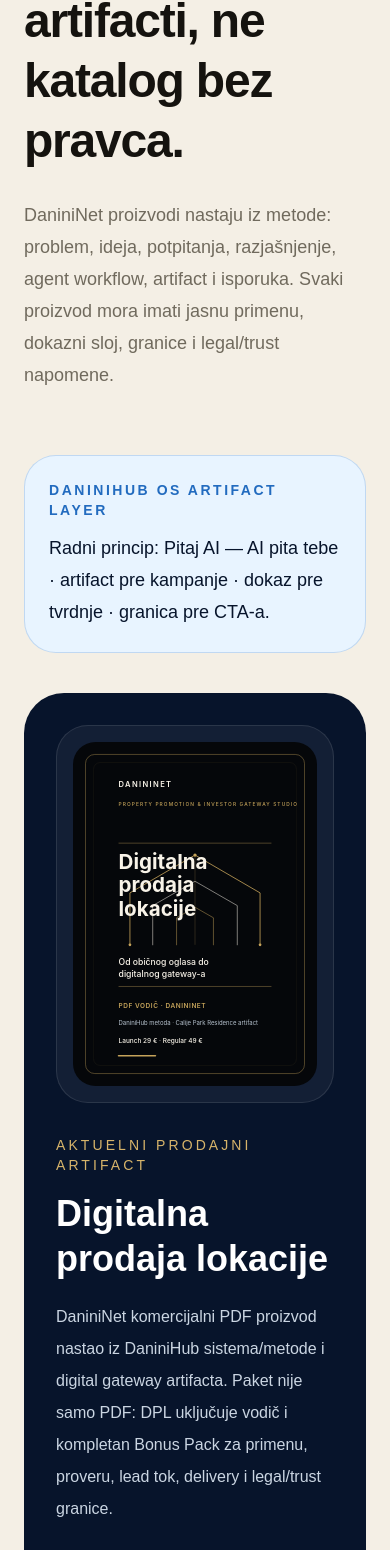
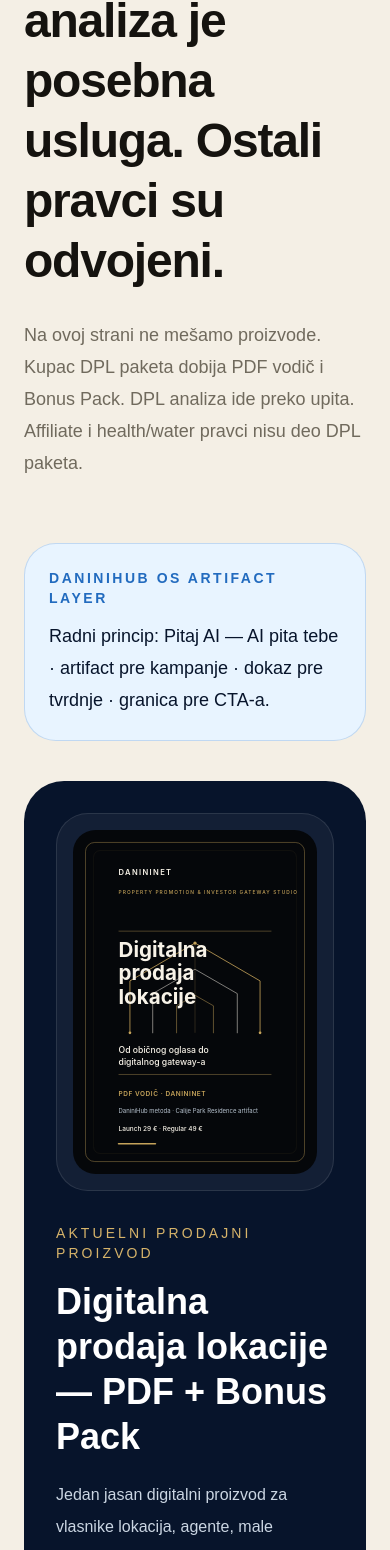
Before and after one commit to danininet/danininet, a Next.js app: page /sr/proizvodi in a window 390 px wide. Shown: the part 418-1968 px from the top of the page. Built offline with nearby package versions, Linux system fonts and the light colour scheme; no server answers.

Commit message:
Uskladi proizvode oko DPL paketa i DPL analize

```diff
--- a/app/[locale]/proizvodi/page.tsx
+++ b/app/[locale]/proizvodi/page.tsx
@@ -4,13 +4,13 @@ import { SectionIntro, SiteShell, normalizeLocale, localizedPath } from "@/compo
 
 type Locale = "sr" | "de" | "en";
 
-type ProductCard = {
+type Card = {
   label: string;
   title: string;
   text: string;
   status: string;
   cta: string;
-  href?: string;
+  href: "dpl" | "support" | "newsletter" | "health";
   points: string[];
 };
 
@@ -42,9 +42,12 @@ const copy: Record<Locale, {
   systemTitle: string;
   system: string[];
   includeTitle: string;
-  inventoryTitle: string;
-  inventoryText: string;
-  products: ProductCard[];
+  offerTitle: string;
+  offerText: string;
+  cards: Card[];
+  futureTitle: string;
+  futureText: string;
+  futureCards: Card[];
   methodTitle: string;
   methodSteps: [string, string][];
   disclaimerTitle: string;
@@ -52,139 +55,158 @@ const copy: Record<Locale, {
 }> = {
   sr: {
     eyebrow: "DaniniNet proizvodi",
-    title: "Proizvodi kao DaniniHub OS artifacti, ne katalog bez pravca.",
-    text: "DaniniNet proizvodi nastaju iz metode: problem, ideja, potpitanja, razjašnjenje, agent workflow, artifact i isporuka. Svaki proizvod mora imati jasnu primenu, dokazni sloj, granice i legal/trust napomene.",
+    title: "DPL je glavni proizvod. DPL analiza je posebna usluga. Ostali pravci su odvojeni.",
+    text: "Na ovoj strani ne mešamo proizvode. Kupac DPL paketa dobija PDF vodič i Bonus Pack. DPL analiza ide preko upita. Affiliate i health/water pravci nisu deo DPL paketa.",
     artifactNote: "Radni princip: Pitaj AI — AI pita tebe · artifact pre kampanje · dokaz pre tvrdnje · granica pre CTA-a.",
-    featured: "Aktuelni prodajni artifact",
-    dplTitle: "Digitalna prodaja lokacije",
-    dplText: "DaniniNet komercijalni PDF proizvod nastao iz DaniniHub sistema/metode i digital gateway artifacta. Paket nije samo PDF: DPL uključuje vodič i kompletan Bonus Pack za primenu, proveru, lead tok, delivery i legal/trust granice.",
+    featured: "Aktuelni prodajni proizvod",
+    dplTitle: "Digitalna prodaja lokacije — PDF + Bonus Pack",
+    dplText: "Jedan jasan digitalni proizvod za vlasnike lokacija, agente, male investitore i digitalne kreatore koji žele da običan oglas pretvore u ozbiljniji digitalni prodajni tok. Paket uključuje PDF vodič i Bonus Pack za primenu, proveru, lead tok, delivery i legal/trust granice.",
     dplCta: "Otvori DPL prodajnu stranicu",
     price: "29 € launch · 49 € regular",
-    systemTitle: "Artifact tok",
-    system: ["Problem", "Ideja", "Podpitanja", "Razjašnjenje", "Agent workflow", "Artifact", "Delivery", "Signal"],
+    systemTitle: "DPL tok",
+    system: ["Problem", "Podpitanja", "Gateway", "Brief", "Lead", "Delivery", "Signal"],
     includeTitle: "DPL paket uključuje",
-    inventoryTitle: "Inventar proizvoda i affiliate pravaca",
-    inventoryText: "DaniniNet sada razdvaja glavne proizvode, buduće artifacte i affiliate pravce: DPL kao aktivni proizvod, DaniniLans kao health/water sloj, Hostinger kao approved alat, Amazon kao selektivni kanal i WELLAN/UMH kao review pravac uz stroge granice tvrdnji.",
-    products: [
+    offerTitle: "Šta se zaista nudi",
+    offerText: "Zaključana ponuda ima dva nivoa: digitalni proizvod koji se kupuje odmah i uslugu koja se traži preko upita. Tako kupcu ne obećavamo više nego što stvarno isporučujemo.",
+    cards: [
       {
-        label: "DaniniNet · Glavni digitalni proizvod",
-        title: "Digitalna prodaja lokacije — PDF + Bonus Pack",
-        text: "Glavni proizvod za vlasnike lokacija, agente, male investitore i digitalne kreatore koji žele da običan oglas pretvore u javni gateway i ozbiljniji poslovni tok. Bonus Pack je uključen u paket.",
-        status: "Aktivni prodajni fokus · owned product",
+        label: "Digitalni proizvod · Gumroad",
+        title: "DPL Paket — PDF vodič + Bonus Pack",
+        text: "Kupac dobija edukativni PDF i operativni Bonus Pack. Ovo je glavni komercijalni proizvod DaniniNet-a i ne uključuje individualnu analizu konkretne lokacije.",
+        status: "Aktivni prodajni fokus · 29 € launch",
         cta: "Prodajna stranica",
         href: "dpl",
-        points: ["DaniniHub metoda", "Digital gateway", "Bonus Pack uključen", "Lead i delivery logika"],
+        points: ["PDF + Bonus Pack", "Gumroad isporuka", "AI Dialogue Worksheet", "bez garancije prodaje"],
       },
       {
-        label: "DaniniLans · Health / Water",
-        title: "DaniniLans — voda, hidratacija i zdrav stil života",
-        text: "Budući health/water artifact sloj na daninilans.daninihub.com. Nastaje iz postojećih materijala o vodi, hidrataciji i zdravijim navikama, ali sa jasnim health disclaimerima i DaniniHub metodom.",
+        label: "Usluga · preko upita",
+        title: "DPL analiza potencijala lokacije",
+        text: "Za vlasnike parcela, poslovnih prostora ili zakupnih površina koji žele konkretnu proveru: namena, javni/privatni sloj, rizici, lead logika i sledeći koraci.",
+        status: "Posebna ponuda · nije Gumroad proizvod",
+        cta: "Zatraži DPL analizu",
+        href: "support",
+        points: ["individualni upit", "ručna procena", "bez automatizovanih obećanja", "pisani dogovor pre rada"],
+      },
+    ],
+    futureTitle: "Odvojeni pravci — nisu deo DPL paketa",
+    futureText: "Ovi pravci ostaju u sistemu, ali se ne prikazuju kao sadržaj DPL kupovine. Svaki ima svoj disclaimer, svoju stranicu i svoju kampanju kada bude spreman.",
+    futureCards: [
+      {
+        label: "Health / Water · poseban projekat",
+        title: "DaniniLans — voda i zdrav stil života",
+        text: "Poseban health/water sloj sa jasnim granicama tvrdnji. Nije deo DPL paketa i ne sme se mešati sa prodajom lokacija.",
         status: "Poseban projekat · sledeća faza",
+        cta: "Pogledaj pravac",
+        href: "health",
+        points: ["voda", "zdrav stil života", "health disclaimer", "DACH sadržaj kasnije"],
+      },
+      {
+        label: "Affiliate · posebno označeno",
+        title: "Hostinger, Amazon, WELLAN/UMH i drugi pravci",
+        text: "Affiliate proizvodi idu samo kroz jasno označene preporuke, bez mešanja sa DPL isporukom i bez medicinskih ili finansijskih obećanja.",
+        status: "Inventar · nije deo DPL kupovine",
         cta: "Prati razvoj",
         href: "newsletter",
-        points: ["voda i hidratacija", "water filter preporuke", "health disclaimer", "DACH sadržaj"],
-      },
-      {
-        label: "Approved affiliate · infrastruktura",
-        title: "Hostinger",
-        text: "Preporučeni hosting/domen pravac za blogere, affiliate početnike, landing stranice i male online projekte. Ide kroz transparentan affiliate disclosure i registry kontrolu.",
-        status: "Approved · registry controlled",
-        cta: "Interesuje me setup",
-        href: "newsletter",
-        points: ["hosting", "domeni", "blog setup", "affiliate disclosure"],
-      },
-      {
-        label: "Selective affiliate · DACH",
-        title: "Amazon PartnerNet — kurirane preporuke",
-        text: "Amazon ne ide kao generički katalog. Ide selektivno kroz vodu/filtere, creator setup, ergonomiju i knjige, uz jasne disclaimere i bez medicinskih obećanja.",
-        status: "Approved-selective · bez hype-a",
-        cta: "Prijavi interesovanje",
-        href: "newsletter",
-        points: ["water/filter products", "creator setup", "ergonomija", "knjige"],
-      },
-      {
-        label: "Affiliate / partner product",
-        title: "WELLAN®2000",
-        text: "Partner/affiliate pravac za obradu vode, kamenac, cevi, koroziju i kvalitet vode. Materijal postoji kroz prezentaciju i kontakt distributera.",
-        status: "Review · potrebna pravila tvrdnji",
-        cta: "Prijavi interesovanje",
-        href: "newsletter",
-        points: ["water treatment", "kamenac", "partner kontakt", "bez medicinskih obećanja"],
-      },
-      {
-        label: "Affiliate / research cluster",
-        title: "UMH, Brita, Aarke, Berkey, Santevia, Aqualogis, Maunawai",
-        text: "Grupa proizvoda iz DaniniLans materijala za buduće affiliate kartice, poređenja i članke. Linkovi moraju biti provereni pre javne objave.",
-        status: "Inventarisan pravac · link audit pre objave",
-        cta: "Prijavi interesovanje",
-        href: "newsletter",
-        points: ["affiliate cards", "poređenja", "water filters", "transparent disclosure"],
+        points: ["affiliate disclosure", "link audit pre objave", "bez hype-a", "posebne stranice"],
       },
     ],
     methodTitle: "Kako svaki proizvod mora nastati",
-    methodSteps: [["01", "Problem se imenuje bez hype-a."], ["02", "AI postavlja do tri potpitanja za razjašnjenje."], ["03", "Agent workflow razdvaja činjenice, pretpostavke i rizike."], ["04", "Artifact se isporučuje kao stranica, PDF, email tok ili alat."], ["05", "Legal/trust sloj čuva granice i poverenje."], ["06", "Metrics signal odlučuje GO, dorada ili stop."]],
+    methodSteps: [["01", "Problem se imenuje bez hype-a."], ["02", "AI postavlja potpitanja za razjašnjenje."], ["03", "Agent workflow razdvaja činjenice, pretpostavke i rizike."], ["04", "Artifact se isporučuje kao stranica, PDF, email tok ili alat."], ["05", "Legal/trust sloj čuva granice i poverenje."], ["06", "Metrics signal odlučuje GO, dorada ili stop."]],
     disclaimerTitle: "Granice i poverenje",
-    disclaimerText: "Sadržaj je edukativnog i informativnog karaktera. Affiliate linkovi moraju biti označeni. Health/water sadržaj nije medicinski savet. DPL nije pravni, finansijski, urbanistički, tehnički ili investicioni savet i ne obećava prodaju, profit, investitore ili dozvole. AI može pomoći u strukturi i pitanjima, ali čovek donosi odluku.",
+    disclaimerText: "DPL paket je edukativni digitalni proizvod. DPL analiza je posebna usluga preko upita. DPL nije pravni, finansijski, urbanistički, tehnički ili investicioni savet i ne obećava prodaju, profit, investitore, zakupce ili dozvole. Affiliate i health/water pravci nisu deo DPL paketa osim ako je izričito drugačije navedeno.",
   },
   de: {
     eyebrow: "DaniniNet Produkte",
-    title: "Produkte als DaniniHub OS Artefakte, nicht als richtungsloser Katalog.",
-    text: "DaniniNet Produkte entstehen aus Methode: Problem, Idee, Rückfragen, Klärung, Agent Workflow, Artefakt und Auslieferung.",
+    title: "DPL ist das Hauptprodukt. Die DPL-Analyse ist eine separate Dienstleistung.",
+    text: "Der Käufer des DPL-Pakets erhält PDF-Leitfaden und Bonus Pack. Eine individuelle Standortanalyse wird separat angefragt. Affiliate- und Health/Water-Linien sind nicht Teil des DPL-Pakets.",
     artifactNote: "Arbeitsprinzip: Frag die KI — die KI fragt dich · Artefakt vor Kampagne · Beleg vor Aussage · Grenze vor CTA.",
-    featured: "Aktuelles Verkaufsartefakt",
-    dplTitle: "Digitaler Verkauf von Standorten",
-    dplText: "DaniniNet kommerzielles PDF-Produkt aus DaniniHub Methode und Digital-Gateway Artefakt. Das Paket ist nicht nur ein PDF: DPL enthält den Leitfaden und den Bonus Pack für Anwendung, Prüfung, Lead Flow, Delivery und Legal/Trust Grenzen.",
+    featured: "Aktuelles Verkaufsprodukt",
+    dplTitle: "Digitaler Verkauf von Standorten — PDF + Bonus Pack",
+    dplText: "Ein klares digitales Produkt für Eigentümer, Vermittler, kleine Investoren und digitale Creator, die eine einfache Anzeige in einen seriöseren digitalen Verkaufsfluss übersetzen möchten.",
     dplCta: "DPL Verkaufsseite öffnen",
     price: "29 € Launch · 49 € regulär",
-    systemTitle: "Artefakt-Flow",
-    system: ["Problem", "Idee", "Rückfragen", "Klärung", "Agent Workflow", "Artefakt", "Delivery", "Signal"],
+    systemTitle: "DPL Flow",
+    system: ["Problem", "Rückfragen", "Gateway", "Brief", "Lead", "Delivery", "Signal"],
     includeTitle: "DPL Paket enthält",
-    inventoryTitle: "Produkt- und Affiliate-Inventar",
-    inventoryText: "Gefundene Produktlinien: DPL Paket, DaniniLans Health/Water Layer, Hostinger, Amazon selektiv, Wellan/UMH und Health/Water Affiliate-Linie.",
-    products: [],
+    offerTitle: "Was wirklich angeboten wird",
+    offerText: "Das Angebot ist sauber getrennt: digitales Produkt zum Sofortkauf und individuelle Analyse über Anfrage.",
+    cards: [
+      { label: "Digitalprodukt · Gumroad", title: "DPL Paket — PDF-Leitfaden + Bonus Pack", text: "Der Käufer erhält PDF und Bonus Pack. Keine individuelle Analyse eines konkreten Standorts.", status: "Aktiver Verkaufsfokus · 29 € Launch", cta: "Verkaufsseite", href: "dpl", points: ["PDF + Bonus Pack", "Gumroad Lieferung", "AI Dialogue Worksheet", "keine Ergebnisgarantie"] },
+      { label: "Dienstleistung · Anfrage", title: "DPL Standortpotenzial-Analyse", text: "Für Eigentümer, die eine konkrete Prüfung von Nutzung, Risiken, öffentlicher/privater Ebene, Lead-Logik und nächsten Schritten benötigen.", status: "Separate Anfrage · kein Gumroad Produkt", cta: "DPL Analyse anfragen", href: "support", points: ["individuelle Anfrage", "manuelle Prüfung", "keine automatischen Versprechen", "schriftlicher Rahmen"] },
+    ],
+    futureTitle: "Separate Linien — nicht Teil des DPL-Pakets",
+    futureText: "Diese Richtungen bleiben im System, werden aber nicht als Teil des DPL-Kaufs dargestellt.",
+    futureCards: [
+      { label: "Health / Water · separates Projekt", title: "DaniniLans — Wasser und gesunder Lebensstil", text: "Eigene Health/Water-Ebene mit klaren Grenzen. Nicht Teil des DPL-Pakets.", status: "Separates Projekt · nächste Phase", cta: "Bereich ansehen", href: "health", points: ["Wasser", "gesunder Lebensstil", "Health Disclaimer", "DACH Content später"] },
+      { label: "Affiliate · klar markiert", title: "Hostinger, Amazon, WELLAN/UMH und weitere Linien", text: "Affiliate-Empfehlungen nur mit klarer Kennzeichnung und ohne Vermischung mit DPL-Lieferung.", status: "Inventar · nicht Teil des DPL-Kaufs", cta: "Entwicklung verfolgen", href: "newsletter", points: ["Affiliate Disclosure", "Link-Audit vor Veröffentlichung", "ohne Hype", "separate Seiten"] },
+    ],
     methodTitle: "Wie jedes Produkt entstehen muss",
-    methodSteps: [["01", "Problem ohne Hype benennen."], ["02", "KI stellt bis zu drei Rückfragen."], ["03", "Workflow trennt Fakten, Annahmen und Risiken."], ["04", "Artefakt wird als Seite, PDF, E-Mail-Fluss oder Tool geliefert."], ["05", "Legal/Trust setzt Grenzen."], ["06", "Metriken entscheiden GO, Überarbeitung oder Stop."]],
+    methodSteps: [["01", "Problem ohne Hype benennen."], ["02", "KI stellt Rückfragen."], ["03", "Workflow trennt Fakten, Annahmen und Risiken."], ["04", "Artefakt wird als Seite, PDF, E-Mail-Fluss oder Tool geliefert."], ["05", "Legal/Trust setzt Grenzen."], ["06", "Metriken entscheiden GO, Überarbeitung oder Stop."]],
     disclaimerTitle: "Grenzen und Vertrauen",
-    disclaimerText: "Inhalte sind informativ und edukativ. Affiliate Links müssen markiert werden. Health/Water Inhalte sind kein medizinischer Rat. DPL ist kein rechtlicher, finanzieller, technischer oder Investment-Rat.",
+    disclaimerText: "Das DPL Paket ist ein informatives digitales Produkt. Die DPL Analyse ist eine separate Dienstleistung. DPL ist keine Rechts-, Finanz-, Planungs-, Technik- oder Investmentberatung und garantiert keinen Verkauf, Profit, Investor, Mieter oder Genehmigungen.",
   },
   en: {
     eyebrow: "DaniniNet products",
-    title: "Products as DaniniHub OS artifacts, not a directionless catalog.",
-    text: "DaniniNet products are created through method: problem, idea, clarifying questions, agent workflow, artifact and delivery.",
+    title: "DPL is the main product. DPL analysis is a separate service.",
+    text: "The DPL buyer receives the PDF guide and Bonus Pack. Individual location analysis is requested separately. Affiliate and health/water lines are not part of the DPL package.",
     artifactNote: "Working principle: Ask AI — AI asks you · artifact before campaign · proof before claim · boundary before CTA.",
-    featured: "Current sales artifact",
-    dplTitle: "Digital Location Sales",
-    dplText: "DaniniNet commercial PDF product created from the DaniniHub method and digital gateway artifact. The package is not just a PDF: DPL includes the guide and the Bonus Pack for application, checks, lead flow, delivery and legal/trust boundaries.",
+    featured: "Current sales product",
+    dplTitle: "Digital Location Sales — PDF + Bonus Pack",
+    dplText: "One clear digital product for owners, agents, small investors and digital creators who want to turn a basic listing into a more serious digital sales flow.",
     dplCta: "Open DPL sales page",
     price: "29 € launch · 49 € regular",
-    systemTitle: "Artifact flow",
-    system: ["Problem", "Idea", "Questions", "Clarification", "Agent workflow", "Artifact", "Delivery", "Signal"],
+    systemTitle: "DPL flow",
+    system: ["Problem", "Questions", "Gateway", "Brief", "Lead", "Delivery", "Signal"],
     includeTitle: "DPL package includes",
-    inventoryTitle: "Product and affiliate inventory",
-    inventoryText: "Confirmed lines: DPL package, DaniniLans health/water layer, Hostinger, selective Amazon, Wellan/UMH and Health/Water affiliate line.",
-    products: [],
+    offerTitle: "What is actually offered",
+    offerText: "The offer is separated: a digital product for instant purchase and an individual analysis service via inquiry.",
+    cards: [
+      { label: "Digital product · Gumroad", title: "DPL Package — PDF guide + Bonus Pack", text: "The buyer receives the PDF and Bonus Pack. This does not include an individual analysis of a specific location.", status: "Active sales focus · 29 € launch", cta: "Sales page", href: "dpl", points: ["PDF + Bonus Pack", "Gumroad delivery", "AI Dialogue Worksheet", "no result guarantee"] },
+      { label: "Service · inquiry", title: "DPL location potential analysis", text: "For owners who need a specific review of use, risks, public/private layer, lead logic and next steps.", status: "Separate inquiry · not a Gumroad product", cta: "Request DPL analysis", href: "support", points: ["individual inquiry", "manual review", "no automated promises", "written agreement"] },
+    ],
+    futureTitle: "Separate directions — not part of the DPL package",
+    futureText: "These directions remain in the system, but are not shown as part of the DPL purchase.",
+    futureCards: [
+      { label: "Health / Water · separate project", title: "DaniniLans — water and healthy lifestyle", text: "A separate health/water layer with clear claim boundaries. Not part of the DPL package.", status: "Separate project · next phase", cta: "View direction", href: "health", points: ["water", "healthy lifestyle", "health disclaimer", "DACH content later"] },
+      { label: "Affiliate · clearly disclosed", title: "Hostinger, Amazon, WELLAN/UMH and other lines", text: "Affiliate recommendations only with clear disclosure and without mixing them into DPL delivery.", status: "Inventory · not part of DPL purchase", cta: "Follow development", href: "newsletter", points: ["affiliate disclosure", "link audit before publishing", "no hype", "separate pages"] },
+    ],
     methodTitle: "How every product must be created",
-    methodSteps: [["01", "Name the problem without hype."], ["02", "AI asks up to three clarifying questions."], ["03", "Workflow separates facts, assumptions and risks."], ["04", "Artifact is delivered as page, PDF, email flow or tool."], ["05", "Legal/trust keeps boundaries."], ["06", "Metrics signal decides GO, improve or stop."]],
+    methodSteps: [["01", "Name the problem without hype."], ["02", "AI asks clarifying questions."], ["03", "Workflow separates facts, assumptions and risks."], ["04", "Artifact is delivered as page, PDF, email flow or tool."], ["05", "Legal/trust keeps boundaries."], ["06", "Metrics signal decides GO, improve or stop."]],
     disclaimerTitle: "Boundaries and trust",
-    disclaimerText: "Content is educational and informational. Affiliate links must be disclosed. Health/water content is not medical advice. DPL is not legal, financial, technical or investment advice.",
+    disclaimerText: "The DPL package is an educational digital product. DPL analysis is a separate inquiry-based service. DPL is not legal, financial, planning, technical or investment advice and does not guarantee a sale, profit, investor, tenant or permits.",
   },
 };
 
-function getProducts(lang: Locale) {
-  return copy[lang].products.length ? copy[lang].products : copy.sr.products;
+function pathFor(lang: Locale, href: Card["href"]) {
+  if (href === "dpl") return localizedPath(lang, "dpl");
+  if (href === "support") return localizedPath(lang, "support");
+  if (href === "health") return localizedPath(lang, "health");
+  return localizedPath(lang, "newsletter");
 }
 
-function productHref(lang: Locale, href?: string) {
-  if (href === "dpl") return localizedPath(lang, "dpl");
-  if (href === "newsletter") return `/${lang}/newsletter`;
-  return localizedPath(lang, "products");
+function CardGrid({ lang, cards }: { lang: Locale; cards: Card[] }) {
+  return (
+    <div className="mt-8 grid gap-6 md:grid-cols-2">
+      {cards.map((card) => (
+        <article key={card.title} className="rounded-[2rem] border border-black/10 bg-white p-7 shadow-sm">
+          <p className="text-xs uppercase tracking-[0.2em] text-[#226bbf]">{card.label}</p>
+          <h3 className="mt-3 text-2xl font-semibold leading-tight">{card.title}</h3>
+          <p className="mt-4 leading-8 text-[#706a5d]">{card.text}</p>
+          <p className="mt-5 rounded-2xl bg-[#fff7e8] px-4 py-3 text-sm font-semibold text-[#795d1e]">{card.status}</p>
+          <ul className="mt-5 grid gap-2 text-sm text-[#706a5d]">
+            {card.points.map((point) => <li key={point}>• {point}</li>)}
+          </ul>
+          <Link href={pathFor(lang, card.href)} className="mt-6 inline-flex rounded-full bg-[#07142b] px-5 py-3 text-sm font-semibold text-white">{card.cta}</Link>
+        </article>
+      ))}
+    </div>
+  );
 }
 
 export default async function ProductsPage({ params }: { params: Promise<{ locale: string }> }) {
   const { locale } = await params;
   const lang: Locale = normalizeLocale(locale);
   const t = copy[lang];
-  const products = getProducts(lang);
 
   return (
     <SiteShell locale={lang} currentPath={localizedPath(lang, "products")}>
@@ -198,7 +220,7 @@ export default async function ProductsPage({ params }: { params: Promise<{ local
       </section>
 
       <section className="mx-auto max-w-7xl px-6 pb-16">
-        <article className="grid gap-8 rounded-[2.5rem] bg-[#07142b] p-8 text-white lg:grid-cols-[0.78fr_1.22fr] lg:p-10 lg:items-center">
+        <article className="grid gap-8 rounded-[2.5rem] bg-[#07142b] p-8 text-white lg:grid-cols-[0.78fr_1.22fr] lg:items-center lg:p-10">
           <div className="rounded-[2rem] border border-white/10 bg-white/[0.05] p-4">
             <Image src="/images/products/digitalna-prodaja-lokacije-cover.svg" alt="Digitalna prodaja lokacije cover" width={900} height={1272} className="mx-auto h-auto w-full max-w-[330px] rounded-[1.4rem]" />
           </div>
@@ -207,7 +229,8 @@ export default async function ProductsPage({ params }: { params: Promise<{ local
             <h2 className="mt-4 text-4xl font-semibold leading-tight md:text-5xl">{t.dplTitle}</h2>
             <p className="mt-5 max-w-3xl leading-8 text-slate-300">{t.dplText}</p>
             <p className="mt-5 text-lg font-semibold text-[#d7b46a]">{t.price}</p>
-            <div className="mt-7 grid gap-3 sm:grid-cols-4 lg:grid-cols-8">
+            <p className="mt-3 text-sm uppercase tracking-[0.2em] text-slate-400">{t.systemTitle}</p>
+            <div className="mt-4 grid gap-3 sm:grid-cols-2 lg:grid-cols-7">
               {t.system.map((item, index) => (
                 <span key={item} className="rounded-2xl border border-white/10 bg-white/[0.05] px-3 py-3 text-center text-xs text-slate-300">
                   <strong className="block text-[#d7b46a]">0{index + 1}</strong>{item}
@@ -230,25 +253,23 @@ export default async function ProductsPage({ params }: { params: Promise<{ local
       <section className="mx-auto max-w-7xl px-6 pb-16">
         <div className="grid gap-7 lg:grid-cols-[0.9fr_1.1fr]">
           <div>
-            <p className="text-sm uppercase tracking-[0.22em] text-[#226bbf]">{t.inventoryTitle}</p>
-            <h2 className="mt-4 text-4xl font-semibold leading-tight">DPL · DaniniLans · Hostinger · Amazon · WELLAN/UMH</h2>
+            <p className="text-sm uppercase tracking-[0.22em] text-[#226bbf]">{t.offerTitle}</p>
+            <h2 className="mt-4 text-4xl font-semibold leading-tight">DPL paket + DPL analiza</h2>
           </div>
-          <p className="text-lg leading-9 text-[#706a5d]">{t.inventoryText}</p>
+          <p className="text-lg leading-9 text-[#706a5d]">{t.offerText}</p>
         </div>
-        <div className="mt-8 grid gap-6 md:grid-cols-2 xl:grid-cols-3">
-          {products.map((product) => (
-            <article key={product.title} className="rounded-[2rem] border border-black/10 bg-white p-7 shadow-sm">
-              <p className="text-xs uppercase tracking-[0.2em] text-[#226bbf]">{product.label}</p>
-              <h3 className="mt-3 text-2xl font-semibold leading-tight">{product.title}</h3>
-              <p className="mt-4 leading-8 text-[#706a5d]">{product.text}</p>
-              <p className="mt-5 rounded-2xl bg-[#fff7e8] px-4 py-3 text-sm font-semibold text-[#795d1e]">{product.status}</p>
-              <ul className="mt-5 grid gap-2 text-sm text-[#706a5d]">
-                {product.points.map((point) => <li key={point}>• {point}</li>)}
-              </ul>
-              <Link href={productHref(lang, product.href)} className="mt-6 inline-flex rounded-full bg-[#07142b] px-5 py-3 text-sm font-semibold text-white">{product.cta}</Link>
-            </article>
-          ))}
+        <CardGrid lang={lang} cards={t.cards} />
+      </section>
+
+      <section className="mx-auto max-w-7xl px-6 pb-16">
+        <div className="grid gap-7 lg:grid-cols-[0.9fr_1.1fr]">
+          <div>
+            <p className="text-sm uppercase tracking-[0.22em] text-[#226bbf]">{t.futureTitle}</p>
+            <h2 className="mt-4 text-4xl font-semibold leading-tight">DaniniLans · Affiliate · Health / Water</h2>
+          </div>
+          <p className="text-lg leading-9 text-[#706a5d]">{t.futureText}</p>
         </div>
+        <CardGrid lang={lang} cards={t.futureCards} />
       </section>
 
       <section className="mx-auto max-w-7xl px-6 pb-16">
```
